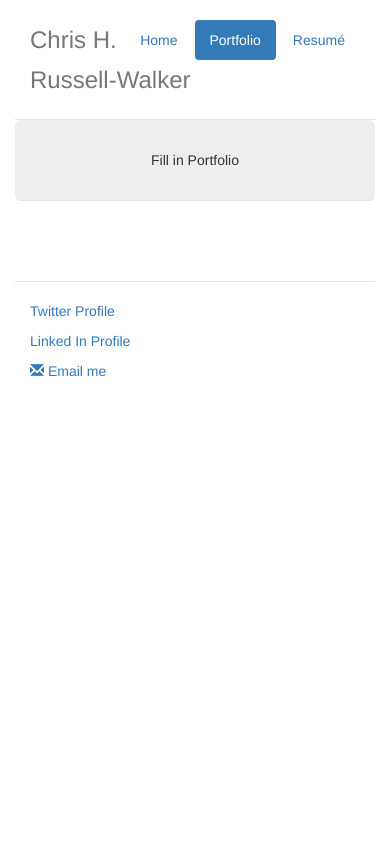
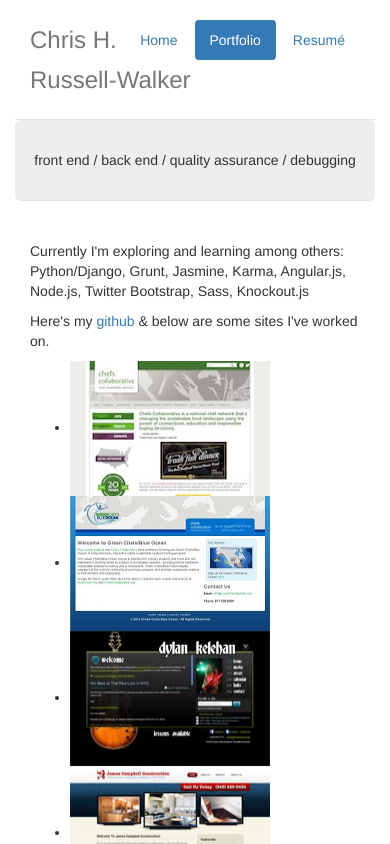
Before and after one commit to c-h-russell-walker/crw-angular, a website: page app/index.html in a window 390 px wide. Both pictures are taken after a click on the link "Portfolio". Shown: the top 844 px of the page. Drawn offline with nearby package versions, Linux system fonts and the light colour scheme; some packages are replaced by stand-ins of ours; files that its build step writes are made by us from their sources; a script that the page names is missing.

Commit message:
Added images and portfolio partial view script - lightbox effects next

```diff
--- a/app/index.html
+++ b/app/index.html
@@ -49,6 +49,7 @@
     <script src="bower_components/bootstrap/dist/js/bootstrap.js"></script>
     <script src="bower_components/angular-cookies/angular-cookies.js"></script>
     <script src="bower_components/angular-sanitize/angular-sanitize.js"></script>
+    <script src="http://chrisrussellwalker.com/assets/js/lightbox.js" type="text/javascript"></script>
     <!-- endbower -->
     <!-- endbuild -->
 
--- a/app/views/main.html
+++ b/app/views/main.html
@@ -11,16 +11,16 @@
   <div class="jumbotron" ng:show="crwApp.isSelected(1) || crwApp.isSelected(2)">
     <div ng:show="crwApp.isSelected(1)">web developer / programmer / musician / cook</div>
 
-    <div ng:show="crwApp.isSelected(2)">
-        Fill in Portfolio
-    </div>
+    <div ng:show="crwApp.isSelected(2)">front end / back end / quality assurance / debugging</div>
 
   </div>
 
-  <div class="row marketing">
-    <div class="col-md-8" ng:show="crwApp.isSelected(1)" ng-include="'views/partials/home.html'"></div>
-    <div class="col-md-4" ng:show="crwApp.isSelected(1)" ng-include="'views/partials/twitter-widget.html'"></div>
+  <div class="row marketing" ng:show="crwApp.isSelected(1)">
+    <div class="col-md-8" ng-include="'views/partials/home.html'"></div>
+    <div class="col-md-4" ng-include="'views/partials/twitter-widget.html'"></div>
   </div>
+
+  <div class="row marketing" ng:show="crwApp.isSelected(2)" ng-include="'views/partials/portfolio.html'"></div>
 
   <div class="row marketing" ng:show="crwApp.isSelected(3)" ng-include="'views/partials/resume.html'"></div>
 
--- /dev/null
+++ b/app/views/partials/portfolio.html
@@ -0,0 +1,70 @@
+<p>Currently I'm exploring and learning among others: Python/Django, Grunt, Jasmine, Karma, Angular.js, Node.js, Twitter Bootstrap, Sass, Knockout.js</p>
+<p>Here's my <a href="https://github.com/c-h-russell-walker">github</a> &amp; below are some sites I've worked on.</p>
+
+<ul class="images">
+    <li>
+        <a rel="lightbox[examples]"
+             href="/images/portfolio/chefscollab.jpg"
+             title="&lt;a href=&quot;http://www.chefscollaborative.org&quot;
+                                      onclick=&quot;window.open(&#39;http://www.chefscollaborative.org&#39;);&quot;
+                                        &gt;Click Here To Visit Website&lt;/a&gt;">
+            <img src="/images/portfolio/chefscollab-tn.jpg"
+            width="200"
+            height="135"
+            title="ChefsCollaborative.org"
+            alt="Chefs Collaborative"/>
+        </a>
+    </li>
+    <li>
+        <a rel="lightbox[examples]"
+             href="/images/portfolio/oceanfriendly.jpg"
+             title="&lt;a href=&quot;http://www.oceanfriendlychefs.org&quot;
+                                      onclick=&quot;window.open(&#39;http://www.oceanfriendlychefs.org&#39;);&quot;
+                                        &gt;Click Here To Visit Website&lt;/a&gt;">
+            <img src="/images/portfolio/oceanfriendly-tn.jpg"
+            width="200"
+            height="135"
+            title="OceanFriendlyChefs.org"
+            alt="Ocean Friendly Chefs"/>
+        </a>
+    </li>
+    <li>
+        <a rel="lightbox[examples]"
+             href="/images/portfolio/dylan.jpg"
+             title="&lt;a href=&quot;http://www.dylankelehan.com&quot;
+                                      onclick=&quot;window.open(&#39;http://www.dylankelehan.com&#39;);&quot;
+                                        &gt;Click Here To Visit Website&lt;/a&gt;">
+            <img src="/images/portfolio/dylan-tn.jpg"
+            width="200"
+            height="135"
+            title="DylanKelehan.com"
+            alt="Dylan Kelehan"/>
+        </a>
+    </li>
+    <li>
+        <a rel="lightbox[examples]"
+             href="/images/portfolio/campbell.jpg"
+             title="&lt;a href=&quot;http://www.jamescampbellconstruction.com&quot;
+                                      onclick=&quot;window.open(&#39;http://www.jamescampbellconstruction.com&#39;);&quot;
+                                        &gt;Click Here To Visit Website&lt;/a&gt;">
+                <img src="/images/portfolio/campbell-tn.jpg"
+                width="200"
+                height="135"
+                title="JamesCampbellConstruction.com"
+                alt="James Campbell Construction"/>
+        </a>
+    </li>
+    <li>
+        <a rel="lightbox[examples]"
+             href="/images/portfolio/torchsongmetals.jpg"
+             title="&lt;a href=&quot;http://www.torchsongmetals.com&quot;
+                                      onclick=&quot;window.open(&#39;http://www.torchsongmetals.com&#39;);&quot;
+                                        &gt;Click Here To Visit Website&lt;/a&gt;">
+                <img src="/images/portfolio/torchsongmetals-tn.jpg"
+                width="200"
+                height="135"
+                title="TorchSongMetals.com"
+                alt="Torch Song Metals"/>
+        </a>
+    </li>
+</ul>
```
Also changed, not shown: app/images/portfolio/campbell-tn.jpg (added), app/images/portfolio/campbell.jpg (added), app/images/portfolio/chefscollab-tn.jpg (added), app/images/portfolio/chefscollab.jpg (added), app/images/portfolio/dylan-tn.jpg (added), app/images/portfolio/dylan.jpg (added), app/images/portfolio/oceanfriendly-tn.jpg (added), app/images/portfolio/oceanfriendly.jpg (added), app/images/portfolio/torchsongmetals-tn.jpg (added), app/images/portfolio/torchsongmetals.jpg (added), 1 other file.
